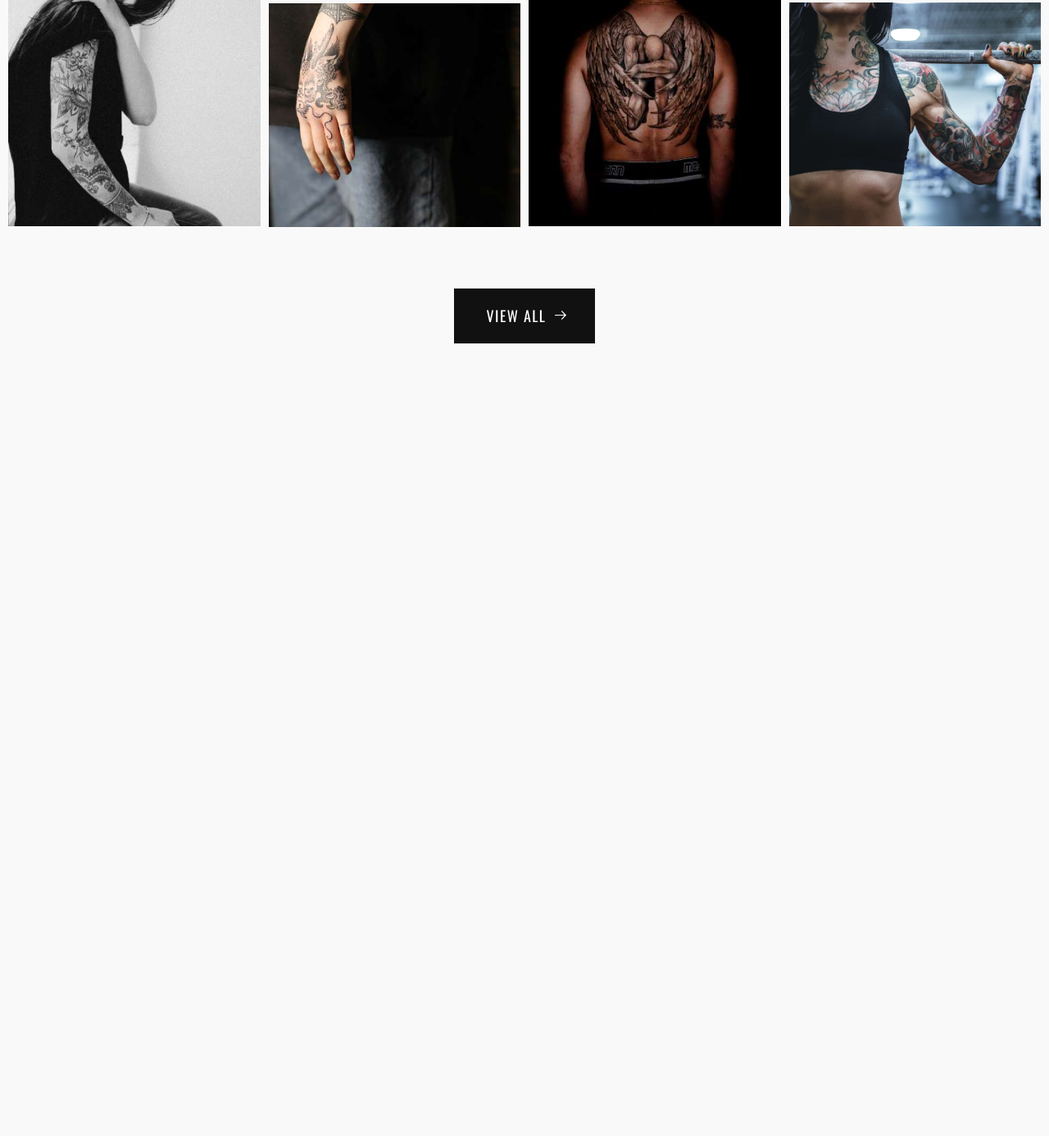
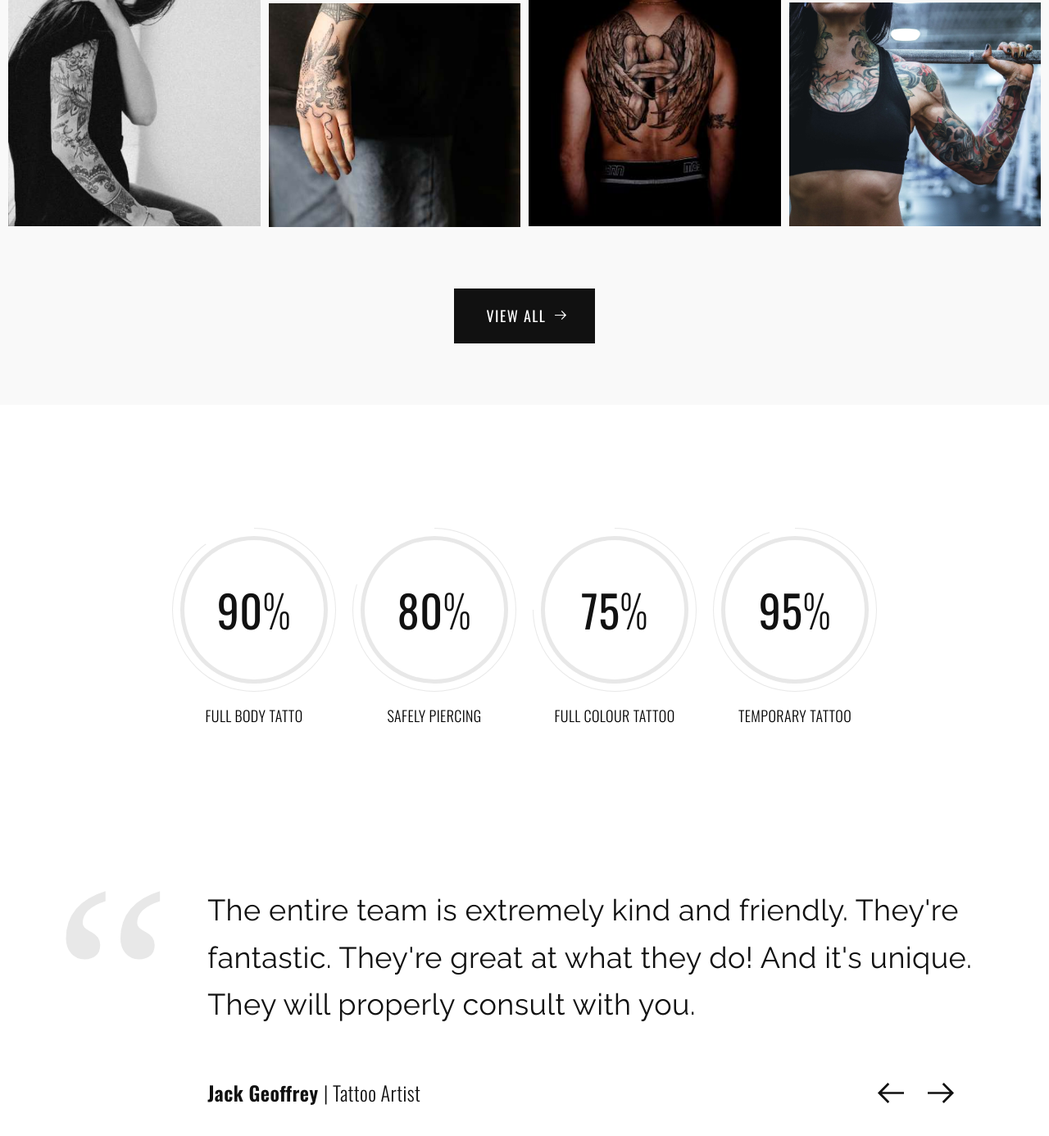
Before and after one commit to paulohmoreira/the-void-tattoo, a website built with Parcel: page src/index.html in a window 1280 px wide. Shown: the part 2616-4002 px from the top of the page at 82% size. Before the commit the page ends 3110 px from the top, so only its background shows below. Built offline with nearby package versions, Linux system fonts and the light colour scheme; a web font is replaced by a local one.

Commit message:
feat: Add Skills and Reviews section

```diff
--- a/src/index.html
+++ b/src/index.html
@@ -110,6 +110,53 @@
         </div>
         <button>view all</button>
       </section>
+
+      <section class="skills">
+        <div class="skills__list">
+          <ul>
+            <li>
+              <div class="circle-progress circle-1">
+                <div class="circle-progress__inner">90 <span class="percentage">%</span></div>
+              </div>
+              <span class="skill">full body tatto</span>
+            </li>
+            <li>
+              <div class="circle-progress circle-2">
+                <div class="circle-progress__inner">80 <span class="percentage">%</span></div>
+              </div>
+              <span class="skill">Safely Piercing</span>
+            </li>
+            <li>
+              <div class="circle-progress circle-3">
+                <div class="circle-progress__inner">75 <span class="percentage">%</span></div>
+              </div>
+              <span class="skill">Full colour tattoo</span>
+            </li>
+            <li>
+              <div class="circle-progress circle-4">
+                <div class="circle-progress__inner">95 <span class="percentage">%</span></div>
+              </div>
+              <span class="skill">Temporary tattoo</span>
+            </li>
+          </ul>
+        </div>
+
+        <div class="reviews">
+          <div class="reviews__card">
+            <span class="quotes">“</span>
+            <p>
+              The entire team is extremely kind and friendly. They're fantastic. They're great at what they do! And it's
+              unique. They will properly consult with you.
+              <span><strong>Jack Geoffrey </strong>| tattoo artist</span>
+            </p>
+          </div>
+
+          <nav class="reviews__pagination" aria-label="pagination">
+            <button aria-label="previous"><img src="./assets/icons/arrow-left-lg.svg" alt="Left arrow" /></button>
+            <button aria-label="next"><img src="./assets/icons/arrow-right-lg.svg" alt="Right arrow" /></button>
+          </nav>
+        </div>
+      </section>
     </main>
   </body>
 </html>
--- a/src/scss/abstracts/_colors.scss
+++ b/src/scss/abstracts/_colors.scss
@@ -1,6 +1,7 @@
 $colors: (
   primary: (
     100: #ffffff,
+    200: #e8e8e8,
     300: #2b2b2b,
     400: #141414,
     500: #111111,
--- /dev/null
+++ b/src/scss/layout/_skills.scss
@@ -0,0 +1,189 @@
+@use '../base' as *;
+
+.skills {
+  background: var(--color-primary-100);
+  padding: 150px 10px;
+}
+
+.skills__list {
+  ul {
+    display: flex;
+    justify-content: center;
+    flex-wrap: wrap;
+    gap: 20px;
+  }
+
+  li {
+    .skill {
+      font-weight: 300;
+      font-size: 0.78rem;
+      text-transform: uppercase;
+      display: block;
+      text-align: center;
+      margin-top: 20px;
+
+      @media screen and (min-width: 800px) {
+        font-size: 1rem;
+      }
+    }
+  }
+
+  // Percentage of each circle
+  $circles-percentage: (90, 80, 75, 95);
+  @each $value in $circles-percentage {
+    $i: index($circles-percentage, $value);
+    $value: $value * 3.6;
+    .circle-#{$i} {
+      background: conic-gradient(var(--color-primary-200) #{$value}deg, var(--color-primary-100) 0deg);
+    }
+  }
+
+  .circle-progress {
+    position: relative;
+    height: 150px;
+    width: 150px;
+    border-radius: 50%;
+    display: flex;
+    align-items: center;
+    justify-content: center;
+
+    &::before {
+      content: '';
+      position: absolute;
+      height: 148px;
+      width: 148px;
+      border-radius: 50%;
+      background-color: var(--color-primary-100);
+    }
+
+    &__inner {
+      position: relative;
+      font-size: 2rem;
+      font-weight: 400;
+      color: var(--color-primary-500);
+      border: 5px solid var(--color-primary-200);
+      width: 88%;
+      height: 88%;
+      display: flex;
+      justify-content: center;
+      align-items: center;
+      border-radius: 50%;
+    }
+
+    span {
+      font-weight: 200;
+    }
+
+    @media screen and (min-width: 800px) {
+      height: 200px;
+      width: 200px;
+
+      &::before {
+        height: 198px;
+        width: 198px;
+      }
+
+      &__inner {
+        font-size: 3rem;
+        width: 90%;
+        height: 90%;
+      }
+    }
+  }
+}
+
+.reviews {
+  margin-top: 50px;
+  position: relative;
+
+  nav {
+    position: absolute;
+    right: 0;
+    bottom: 0;
+  }
+
+  button {
+    border: none;
+    background: transparent;
+    padding: 0;
+    width: 35px;
+    height: 25px;
+  }
+
+  button + button {
+    margin-left: 20px;
+  }
+
+  @media screen and (min-width: 800px) {
+    max-width: 800px;
+    margin: 100px auto;
+
+    nav {
+      bottom: 10px;
+    }
+  }
+
+  @media screen and (min-width: 1200px) {
+    max-width: 1150px;
+
+    nav {
+      bottom: 15px;
+    }
+
+    button + button {
+      margin-right: 50px;
+    }
+  }
+}
+
+.reviews__card {
+  display: flex;
+  margin-top: 100px;
+
+  .quotes {
+    font-family: $font-tertiary;
+    font-size: 5.5rem;
+    color: var(--color-primary-200);
+    margin-top: -18px;
+  }
+
+  p {
+    font-family: $font-secondary;
+    font-size: 1rem;
+    line-height: 160%;
+    color: var(--color-primary-500);
+    padding-left: 5px;
+
+    span {
+      display: block;
+      margin-top: 20px;
+      font-family: $font-primary;
+      font-size: 0.875rem;
+      font-weight: 300;
+      text-transform: capitalize;
+
+      strong {
+        font-weight: 600;
+      }
+    }
+  }
+
+  @media screen and (min-width: 1000px) {
+    margin-top: 200px;
+
+    .quotes {
+      font-size: 18rem;
+      margin-top: -50px;
+    }
+
+    p {
+      font-size: 2rem;
+      padding-left: 44px;
+
+      span {
+        font-size: 1.35rem;
+        margin-top: 50px;
+      }
+    }
+  }
+}
--- a/src/scss/main.scss
+++ b/src/scss/main.scss
@@ -5,3 +5,4 @@
 @use 'layout/main-section';
 @use 'layout/about';
 @use 'layout/gallery';
+@use 'layout/skills';
```
Also changed, not shown: src/assets/icons/arrow-left-lg.svg (added), src/assets/icons/arrow-right-lg.svg (added).
